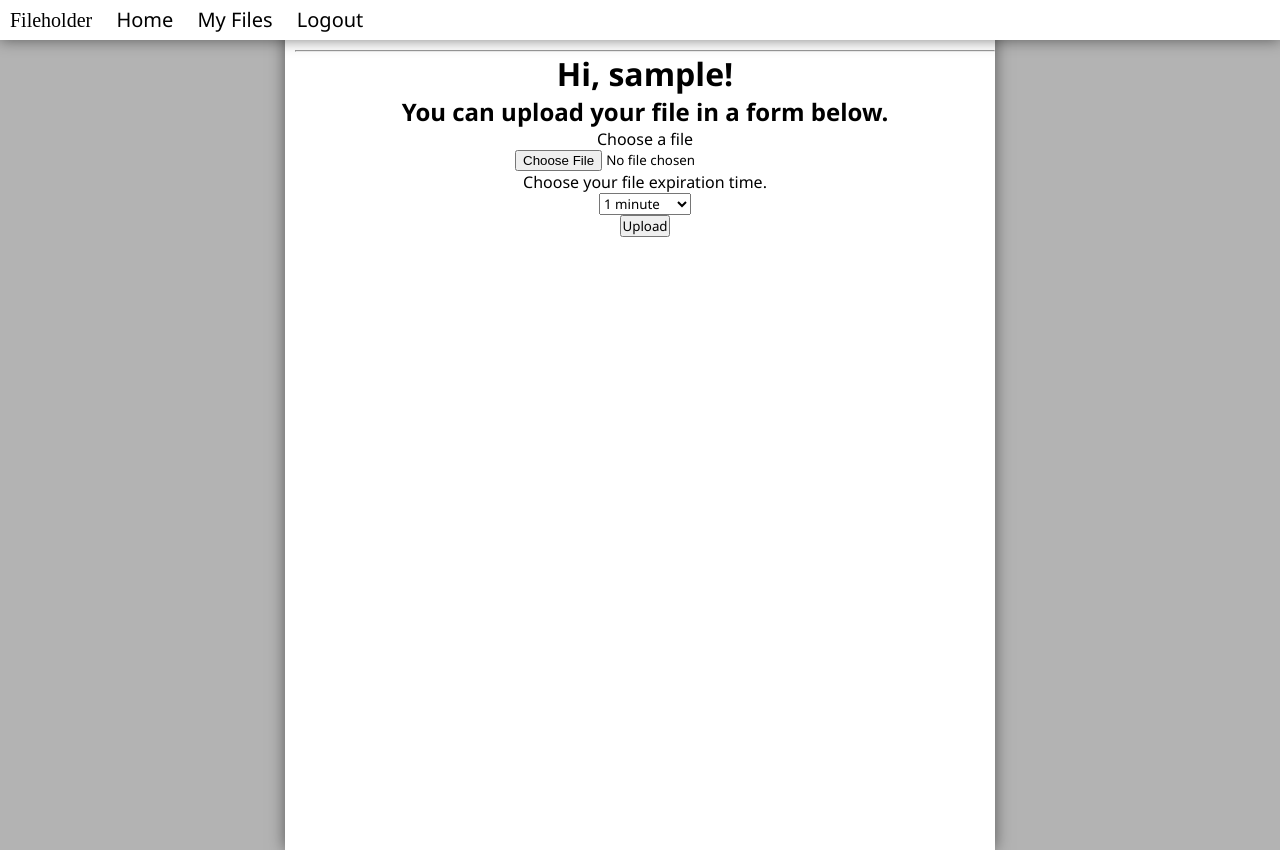
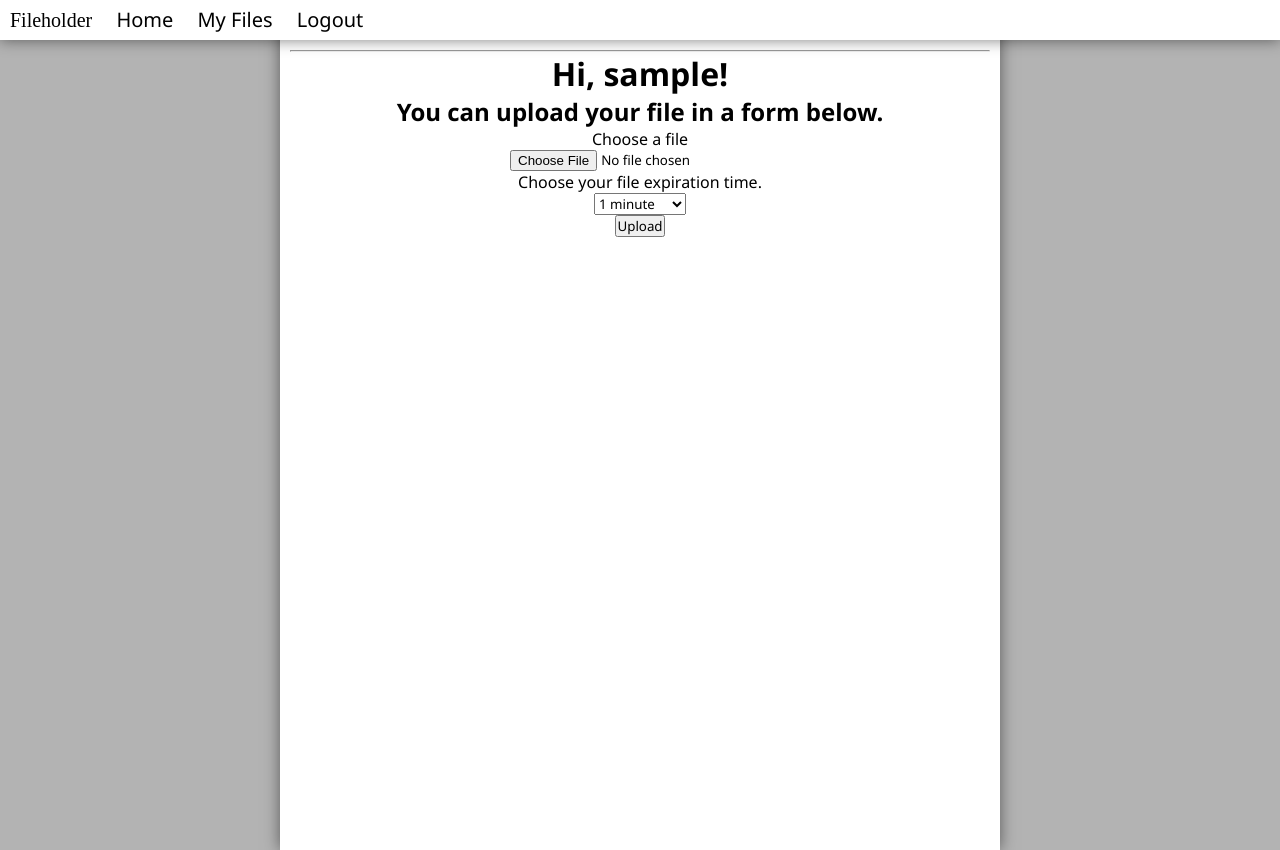
Before and after one commit to yaripey/python-fileholder, a Flask app: page / in a window 1280 px wide. Run offline with Flask 2, Linux system fonts and the light colour scheme; the visitor is signed in with stand-in values (Sample User, id 1); data comes from the database, SQL or seed files in the repository; some libraries are stand-ins or nearby versions.

Commit message:
Fixing errors

```diff
--- a/app/static/style.css
+++ b/app/static/style.css
@@ -40,9 +40,6 @@ ul {
     margin-top: -20px;
 }
 
-.logo, .header:hover{
-
-}
 
 .logo{
     font-family: Segoe UI Black;
@@ -68,6 +65,6 @@ ul {
     z-index: 10;
     background: white;
     padding-left: 10px;
-    paddin-right: 10px;
+    padding-right: 10px;
     padding-top: 50px;
 }
```
